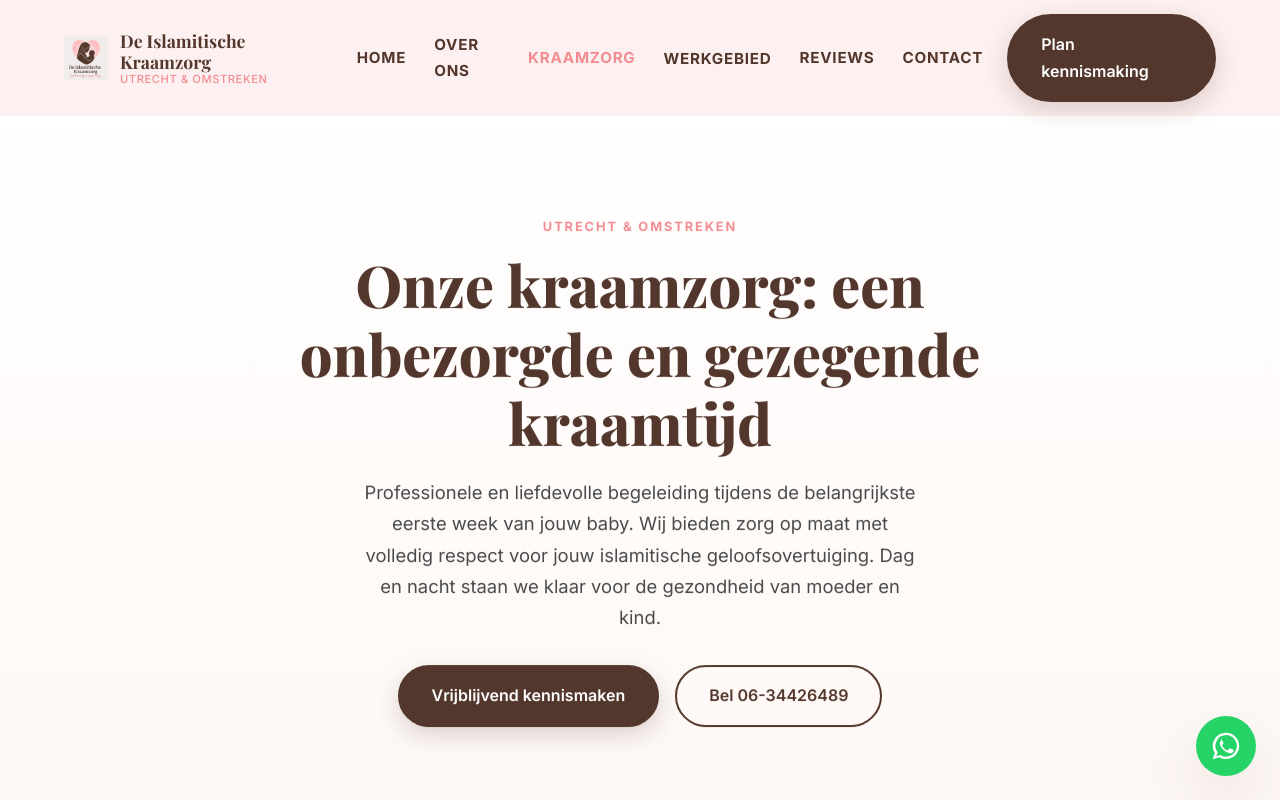
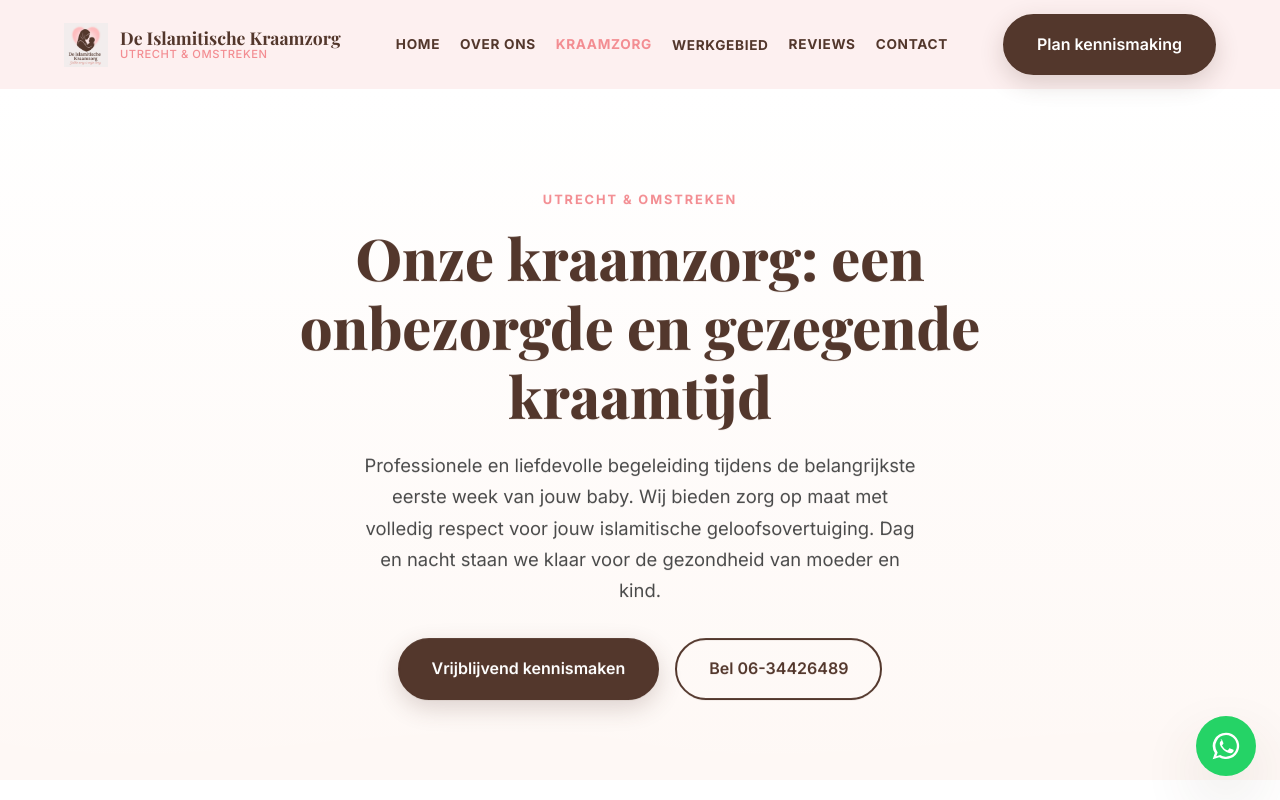
Before and after one commit to Maximustopdeals/De-Islamitische-Kraamzorg, a Next.js app: page /kraamzorg in a window 1280 px wide. Shown: the top 800 px of the page. Built offline with nearby package versions, Linux system fonts and the light colour scheme; a web font is replaced by a local one.

Commit message:
Adjust spacing and font sizes in globals.css
Reduced gaps and font sizes in various elements for improved layout consistency.

```diff
--- a/src/app/globals.css
+++ b/src/app/globals.css
@@ -143,7 +143,7 @@ svg:not(.ornament) {
   display: flex;
   align-items: center;
   justify-content: space-between;
-  gap: 24px;
+  gap: 16px;
 }
 
 .brand {
@@ -155,6 +155,7 @@ svg:not(.ornament) {
   font-weight: 700;
   font-size: 1.1rem;
   line-height: 1.2;
+  flex-shrink: 0;
 }
 
 .brand small {
@@ -170,11 +171,11 @@ svg:not(.ornament) {
 .nav {
   display: flex;
   align-items: center;
-  gap: 28px;
+  gap: 20px;
 }
 
 .nav a, .nav__label {
-  font-size: 0.95rem;
+  font-size: 0.85rem;
   font-weight: 700;
   letter-spacing: 0.05em;
   text-transform: uppercase;
@@ -182,6 +183,7 @@ svg:not(.ornament) {
   position: relative;
   padding: 6px 0;
   cursor: pointer;
+  white-space: nowrap;
 }
 
 .nav a:hover, .nav a.active, .nav__label:hover, .nav__label.active {
@@ -225,6 +227,7 @@ svg:not(.ornament) {
   text-transform: none;
   letter-spacing: normal;
   color: var(--gray-text);
+  white-space: normal;
 }
 
 .nav__dropdown-inner a:hover {
@@ -233,9 +236,10 @@ svg:not(.ornament) {
 }
 
 .header__cta {
-  padding: 10px 24px;
-  font-size: 0.95rem;
+  padding: 8px 20px;
+  font-size: 0.85rem;
   min-width: auto;
+  white-space: nowrap;
 }
 
 .menu-toggle {
@@ -955,9 +959,10 @@ svg:not(.ornament) {
 
 .footer ul li { margin-bottom: 10px; }
 
+.footer ul li,
 .footer ul li a,
 .footer p a {
-  color: rgba(255, 255, 255, 0.8);
+  color: rgba(255, 255, 255, 0.9);
   text-decoration: none;
   transition: color 0.3s ease;
 }
```
